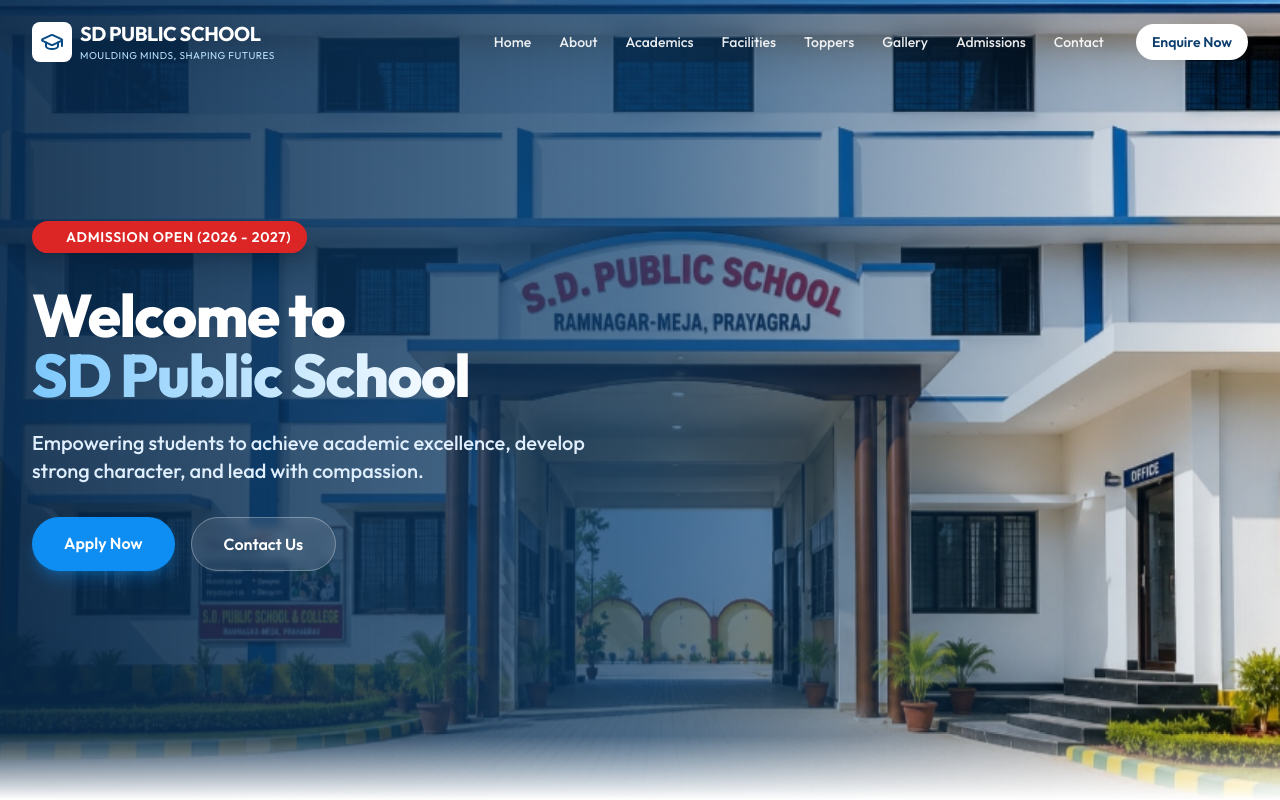
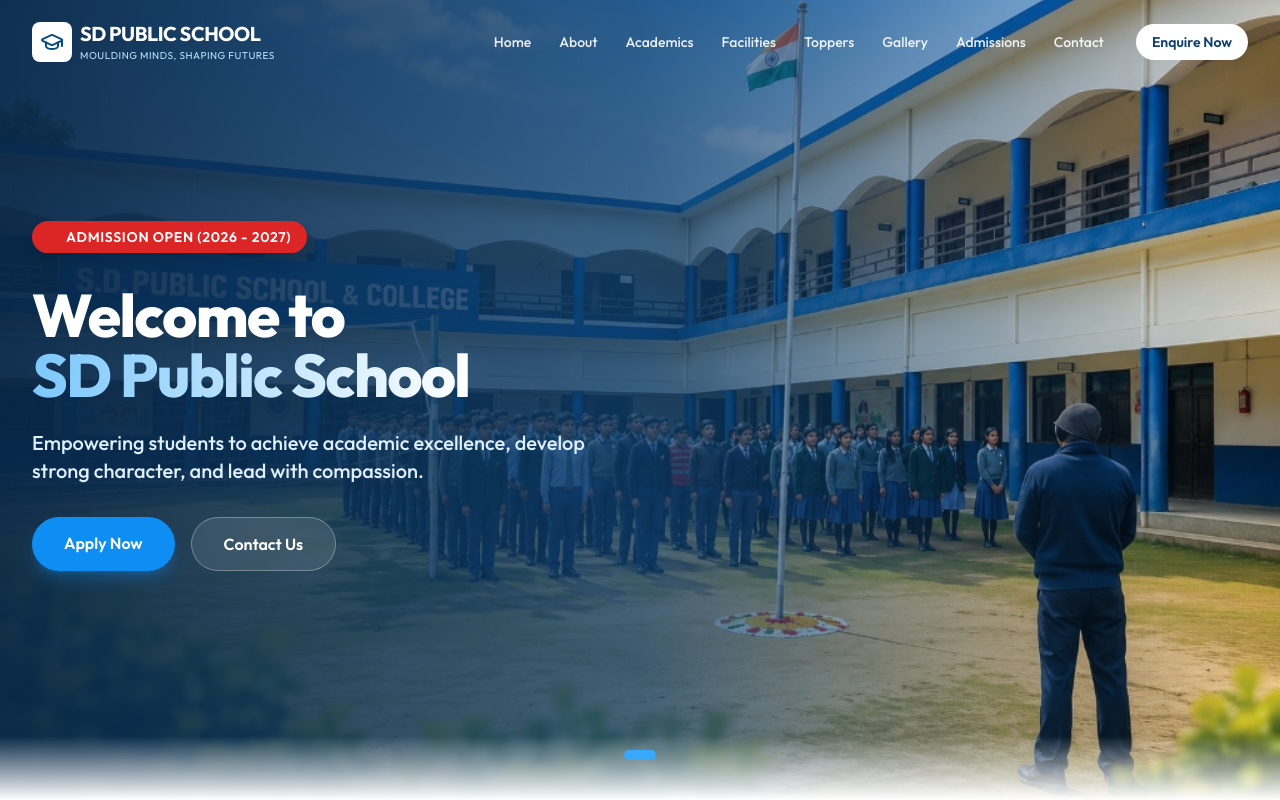
Before and after one commit to rohitbin/SD-Public-School.in, a React (Vite) app: page / in a window 1280 px wide. Shown: the top 800 px of the page. Built offline with nearby package versions, Linux system fonts and the light colour scheme.

Commit message:
Implement dynamic automatic image slider in Hero section using school campus photos

```diff
--- a/src/components/Hero.jsx
+++ b/src/components/Hero.jsx
@@ -1,7 +1,19 @@
-import React from 'react';
+import React, { useState, useEffect } from 'react';
 import schoolCampus from '../assets/school_campus.jpg';
+import schoolGround from '../assets/school_ground.jpg';
+import schoolAerial from '../assets/school_aerial.jpg';
 
 export default function Hero() {
+  const [currentSlide, setCurrentSlide] = useState(0);
+  const slides = [schoolCampus, schoolGround, schoolAerial];
+
+  useEffect(() => {
+    const timer = setInterval(() => {
+      setCurrentSlide((prev) => (prev + 1) % slides.length);
+    }, 4500); // Slide transition interval: 4.5 seconds
+    return () => clearInterval(timer);
+  }, [slides.length]);
+
   // Check if admissions are open (March to June inclusive: month 2 to 5)
   const today = new Date();
   const month = today.getMonth(); // 0 is Jan, 2 is March, 5 is June
@@ -14,15 +26,20 @@ export default function Hero() {
 
   return (
     <section id="home" className="relative h-screen w-full flex items-center justify-center overflow-hidden">
-      {/* Background Image with Overlay */}
+      {/* Background Slideshow with Cross-Fade & Scale Effects */}
       <div className="absolute inset-0">
-        <img
-          src={schoolCampus}
-          alt="SD Public School Campus"
-          className="w-full h-full object-cover scale-105 animate-fade-in"
-          style={{ animationDuration: '2s' }}
-        />
-        <div className="absolute inset-0 bg-gradient-to-r from-school-950/90 via-school-900/70 to-transparent"></div>
+        {slides.map((slide, index) => (
+          <img
+            key={index}
+            src={slide}
+            alt={`SD Public School Campus Slide ${index + 1}`}
+            className={`absolute inset-0 w-full h-full object-cover transition-all duration-1000 ease-in-out ${
+              index === currentSlide ? 'opacity-100 scale-100' : 'opacity-0 scale-105'
+            }`}
+          />
+        ))}
+        {/* Gradient Dark Overlay */}
+        <div className="absolute inset-0 bg-gradient-to-r from-school-950/95 via-school-900/75 to-transparent"></div>
       </div>
 
       {/* Hero Content */}
@@ -65,8 +82,24 @@ export default function Hero() {
         </div>
       </div>
 
+      {/* Slide Navigation Dots */}
+      <div className="absolute bottom-10 left-1/2 -translate-x-1/2 z-20 flex gap-2">
+        {slides.map((_, index) => (
+          <button
+            key={index}
+            onClick={() => setCurrentSlide(index)}
+            className={`h-2.5 rounded-full transition-all duration-300 ${
+              index === currentSlide
+                ? 'bg-school-400 w-8'
+                : 'bg-white/40 hover:bg-white/70'
+            }`}
+            aria-label={`Go to slide ${index + 1}`}
+          ></button>
+        ))}
+      </div>
+
       {/* Decorative Wave Bottom Cut */}
-      <div className="absolute bottom-0 left-0 right-0 h-16 bg-gradient-to-t from-white to-transparent pointer-events-none"></div>
+      <div className="absolute bottom-0 left-0 right-0 h-16 bg-gradient-to-t from-white to-transparent pointer-events-none z-10"></div>
     </section>
   );
 }
```
Also changed, not shown: src/assets/school_aerial.jpg (added), src/assets/school_ground.jpg (added).
